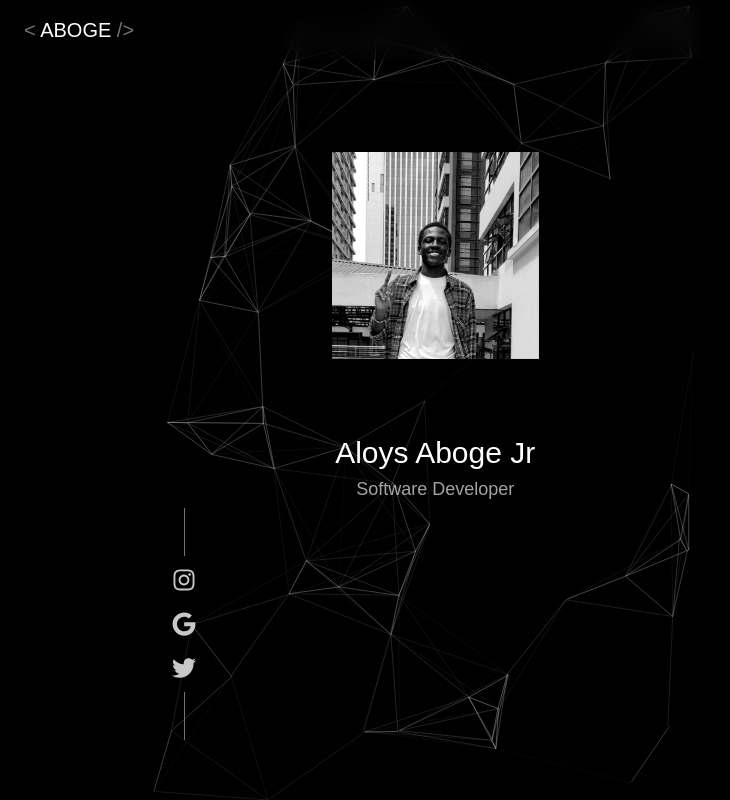
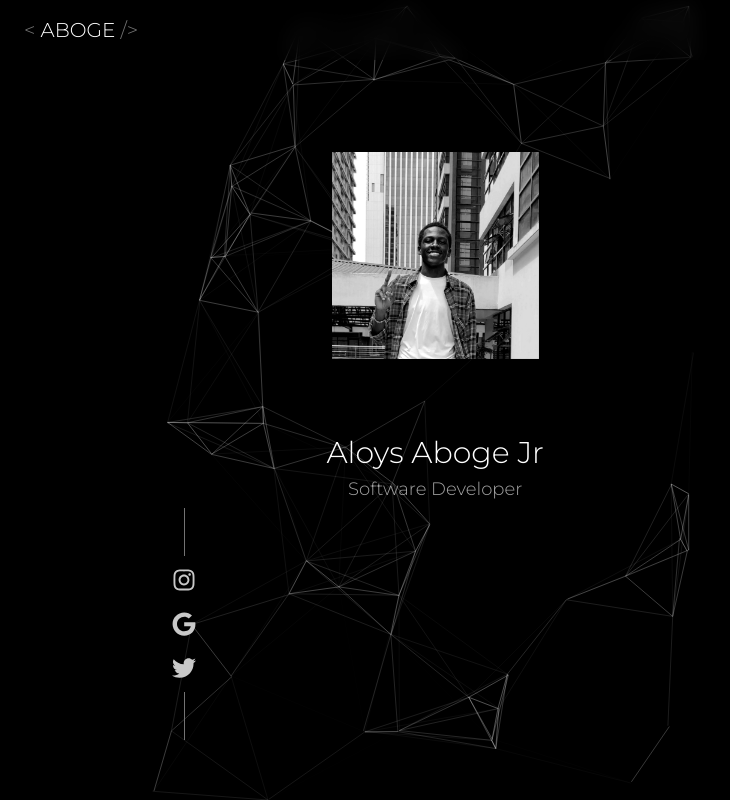
Before and after one commit to AbogeJr/portfolio_v1, a website: page src/index.html in a window 1280 px wide. Shown: the whole page, without its empty margins (0-730 px from the left). Drawn offline with nearby package versions, Linux system fonts and the light colour scheme.

Commit message:
update: fix css

```diff
--- a/src/index.html
+++ b/src/index.html
@@ -5,8 +5,8 @@
     <meta http-equiv="X-UA-Compatible" content="IE=edge" />
     <meta name="viewport" content="width=device-width, initial-scale=1.0" />
     <link rel="stylesheet" href="../dist/output.css" />
+    <link rel="stylesheet" href="./input.css" />
     <title>ABOGE</title>
-    <script src="https://cdn.tailwindcss.com"></script>
   </head>
   <body class="relative bg-black">
     <header
@@ -203,6 +203,8 @@
       </div>
     </div>
     <script src="https://cdn.jsdelivr.net/particles.js/2.0.0/particles.min.js"></script>
+    <script src="https://cdn.tailwindcss.com"></script>
+
     <!-- <script src="http://cdn.jsdelivr.net/particles.js/2.0.0/particles.min.js"></script> -->
     <!-- <script src="http://threejs.org/examples/js/libs/stats.min.js"></script> -->
     <script src="./js/app.js"></script>
```
